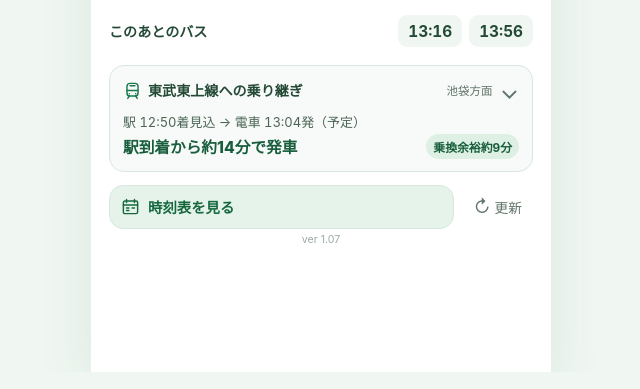
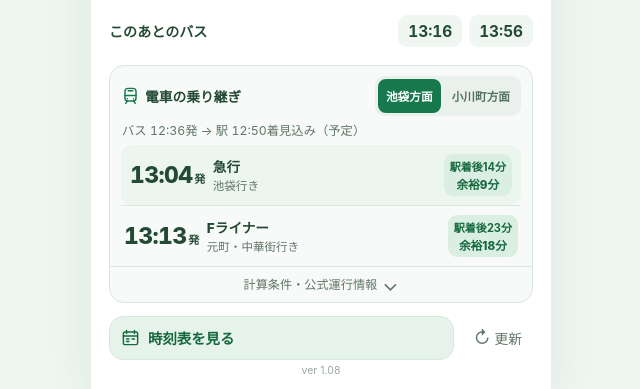
Before and after one commit to chihiros7/BussStops, a plain HTML site: page index.html in a window 1280 px wide. Shown: the part 428-817 px from the top of the page, without its empty margins (319-959 px from the left). Drawn offline with Linux system fonts and the light colour scheme.

Commit message:
Show two express train transfer options in compact BussStops card

```diff
--- a/app.js
+++ b/app.js
@@ -126,6 +126,8 @@ const DIRECTION_KEY = 'bussstops-direction';
 const TRAIN_DIRECTION_KEY = 'bussstops-train-direction';
 const BUS_TO_STATION_MINUTES = 14;
 const STATION_TRANSFER_MINUTES = 5;
+const MAX_CONNECTION_WAIT_MINUTES = 120;
+const EXCLUDED_TRAIN_KINDS = new Set(['TJライナー', '普通']);
 let currentDirection = 'outbound';
 let trainDirection = 'up';
 let selectedDaytype = 'weekday';
@@ -222,7 +224,7 @@ function getRailServiceDepartures(serviceDay, direction) {
     return results;
 }
 
-function findUpcomingTrains(at, direction = trainDirection, limit = 3) {
+function findUpcomingTrains(at, direction = trainDirection, limit = 3, matches = () => true) {
     const serviceDay = new Date(at.getFullYear(), at.getMonth(), at.getDate());
     // 0～2時台の終電は前日のダイヤに属する。
     if (at.getHours() < 3) serviceDay.setDate(serviceDay.getDate() - 1);
@@ -232,7 +234,7 @@ function findUpcomingTrains(at, direction = trainDirection, limit = 3) {
         trains.push(...getRailServiceDepartures(day, direction));
     }
     return trains
-        .filter(train => train.departure.getTime() >= at.getTime())
+        .filter(train => train.departure.getTime() >= at.getTime() && matches(train))
         .sort((a, b) => a.departure - b.departure)
         .slice(0, limit);
 }
@@ -245,89 +247,83 @@ function getTransferEstimate(nextBus, direction = trainDirection) {
     if (!nextBus) return null;
     const stationArrival = new Date(nextBus.departure.getTime() + BUS_TO_STATION_MINUTES * 60000);
     const platformReady = new Date(stationArrival.getTime() + STATION_TRANSFER_MINUTES * 60000);
-    const train = findUpcomingTrains(platformReady, direction, 1)[0] ?? null;
+    const candidates = findUpcomingTrains(platformReady, direction, 2, train =>
+        !EXCLUDED_TRAIN_KINDS.has(train.kind) &&
+        train.departure.getTime() - stationArrival.getTime() <= MAX_CONNECTION_WAIT_MINUTES * 60000
+    ).map(train => ({
+        ...train,
+        waitMinutes: Math.floor((train.departure - stationArrival) / 60000),
+        bufferMinutes: Math.floor((train.departure - platformReady) / 60000)
+    }));
     return {
         stationArrival,
         platformReady,
-        train,
-        waitMinutes: train ? Math.floor((train.departure - stationArrival) / 60000) : null,
-        bufferMinutes: train ? Math.floor((train.departure - platformReady) / 60000) : null
+        candidates
     };
 }
 
 function renderTrainDisplay(now, nextBus) {
     document.getElementById('train-section').hidden = currentDirection !== 'outbound';
+    if (currentDirection !== 'outbound') return;
     const railServiceDay = new Date(now.getFullYear(), now.getMonth(), now.getDate() - (now.getHours() < 3 ? 1 : 0));
     const railHoliday = usesRailHolidayTimetable(railServiceDay);
     document.getElementById('train-daytype-badge').textContent = railHoliday ? '土日祝・予定' : '平日・予定';
-    document.getElementById('train-quick-direction').textContent = trainDirection === 'up' ? '池袋方面' : '小川町方面';
     for (const direction of ['up', 'down']) {
         const button = document.getElementById(`train-${direction}`);
         const active = trainDirection === direction;
         button.classList.toggle('active', active);
         button.setAttribute('aria-pressed', String(active));
     }
-    const trains = findUpcomingTrains(now, trainDirection, 3);
-    const time = document.getElementById('train-next-time');
-    const remaining = document.getElementById('train-countdown');
-    const details = document.getElementById('train-next-detail');
-    const list = document.getElementById('train-upcoming-list');
+    const arrival = document.getElementById('train-station-arrival');
+    const list = document.getElementById('train-candidates');
     list.replaceChildren();
-    if (trains.length === 0) {
-        time.textContent = '--:--';
-        remaining.textContent = '発車予定がありません';
-        details.textContent = '';
-    } else {
-        const next = trains[0];
-        const seconds = Math.max(0, Math.ceil((next.departure - now) / 1000));
-        time.textContent = formatClock(next.departure);
-        remaining.textContent = seconds >= 3600
-            ? `あと ${Math.floor(seconds / 3600)}時間${Math.floor((seconds % 3600) / 60)}分`
-            : `あと ${Math.floor(seconds / 60)}分${String(seconds % 60).padStart(2, '0')}秒`;
-        details.textContent = `${next.kind}・${next.destination}行き${next.kind === 'TJライナー' ? '（座席指定券が必要）' : ''}`;
-    }
-    for (const train of trains.slice(1)) {
+    if (!nextBus) {
+        arrival.textContent = '本日の駅行きバスは終了しました';
         const item = document.createElement('li');
-        const departure = document.createElement('time');
-        departure.className = 'train-upcoming-time';
-        departure.textContent = formatClock(train.departure);
-        const label = document.createElement('span');
-        label.className = 'train-upcoming-detail';
-        label.textContent = `${train.kind}・${train.destination}行き`;
-        item.append(departure, label);
+        item.className = 'train-candidate-empty';
+        item.textContent = '次の運行日に乗り継ぎ候補を確認してね';
         list.appendChild(item);
-    }
-
-    const connection = document.getElementById('connection-block');
-    connection.hidden = currentDirection !== 'outbound';
-    if (currentDirection !== 'outbound') return;
-    const arrival = document.getElementById('connection-bus-arrival');
-    const suggested = document.getElementById('connection-train');
-    const quickRoute = document.getElementById('train-quick-route');
-    const quickWait = document.getElementById('train-quick-wait');
-    const quickBuffer = document.getElementById('train-quick-buffer');
-    quickBuffer.hidden = true;
-    if (!nextBus) {
-        arrival.textContent = '本日の駅行きバスは終了しています';
-        suggested.textContent = '次の運行日にご確認ください';
-        quickRoute.textContent = '本日の駅行きバスは終了しました';
-        quickWait.textContent = '電車の時刻はタップして確認';
         return;
     }
     const estimate = getTransferEstimate(nextBus);
-    const { stationArrival, train, bufferMinutes, waitMinutes } = estimate;
-    arrival.textContent = `バス ${formatClock(nextBus.departure)}発 → 駅 ${formatClock(stationArrival)}着の目安`;
-    suggested.textContent = train
-        ? `乗換候補：${formatClock(train.departure)}発 ${train.kind}（余裕約${bufferMinutes}分）`
-        : '乗り継ぎ候補が見つかりません';
-    quickRoute.textContent = train
-        ? `駅 ${formatClock(stationArrival)}着見込 → 電車 ${formatClock(train.departure)}発（予定）`
-        : `駅 ${formatClock(stationArrival)}着見込 → 電車候補なし`;
-    quickWait.textContent = train ? `駅到着から約${waitMinutes}分で発車` : '候補の電車が見つかりません';
-    if (train) {
-        quickBuffer.hidden = false;
-        quickBuffer.textContent = `乗換余裕約${bufferMinutes}分`;
-        quickBuffer.classList.toggle('tight', bufferMinutes < 5);
+    arrival.textContent = `バス ${formatClock(nextBus.departure)}発 → 駅 ${formatClock(estimate.stationArrival)}着見込み（予定）`;
+    if (estimate.candidates.length === 0) {
+        const item = document.createElement('li');
+        item.className = 'train-candidate-empty';
+        item.textContent = 'この時間帯に対象の電車はありません';
+        list.appendChild(item);
+        return;
+    }
+    for (const train of estimate.candidates) {
+        const item = document.createElement('li');
+        item.className = 'train-candidate';
+        const departure = document.createElement('time');
+        departure.className = 'train-candidate-time';
+        departure.dateTime = train.departure.toISOString();
+        departure.textContent = formatClock(train.departure);
+        const departureUnit = document.createElement('small');
+        departureUnit.className = 'train-candidate-departure-unit';
+        departureUnit.textContent = '発';
+        departure.appendChild(departureUnit);
+        const route = document.createElement('span');
+        route.className = 'train-candidate-route';
+        const kind = document.createElement('span');
+        kind.className = 'train-candidate-kind';
+        kind.textContent = train.kind;
+        const destination = document.createElement('span');
+        destination.className = 'train-candidate-destination';
+        destination.textContent = `${train.destination}行き${train.departure.toDateString() !== estimate.stationArrival.toDateString() ? '・翌日' : ''}`;
+        route.append(kind, destination);
+        const buffer = document.createElement('span');
+        buffer.className = `train-candidate-buffer ${train.bufferMinutes >= 6 ? 'safe' : train.bufferMinutes >= 3 ? 'warning' : 'danger'}`;
+        const wait = document.createElement('small');
+        wait.textContent = `駅着後${train.waitMinutes}分`;
+        const bufferValue = document.createElement('strong');
+        bufferValue.textContent = `余裕${train.bufferMinutes}分`;
+        buffer.append(wait, bufferValue);
+        buffer.title = `駅到着から電車発車まで約${train.waitMinutes}分、駅構内の移動を5分と見込んだ余裕`;
+        item.append(departure, route, buffer);
+        list.appendChild(item);
     }
 }
 
--- a/index.html
+++ b/index.html
@@ -6,7 +6,7 @@
     <meta name="theme-color" content="#16784c">
     <meta name="description" content="パークタウン入口と東松山駅のバスの発車時刻を、わかりやすく確認できるアプリです。">
     <title>BussStops | 東松山バス</title>
-    <link rel="stylesheet" href="style.css?v=107">
+    <link rel="stylesheet" href="style.css?v=108">
     <link rel="manifest" href="manifest.json">
     <meta name="apple-mobile-web-app-capable" content="yes">
     <meta name="apple-mobile-web-app-status-bar-style" content="default">
@@ -52,46 +52,29 @@
                     <ul id="upcoming-list" class="upcoming-list"><li class="empty-upcoming">確認中...</li></ul>
                 </section>
                 <section id="train-section" class="train-section" aria-labelledby="train-title">
-                    <h2 id="train-title" class="visually-hidden">東武東上線への乗り継ぎ</h2>
+                    <div class="train-compact-header">
+                        <h2 id="train-title" class="train-section-title">
+                            <svg class="train-icon" aria-hidden="true" viewBox="0 0 24 24" fill="none" stroke="currentColor" stroke-width="1.8" stroke-linecap="round" stroke-linejoin="round"><rect x="5" y="3" width="14" height="16" rx="4"/><path d="M5 12h14M8 16h.01M16 16h.01M8 19l-2 3M16 19l2 3M9 6h6"/></svg>
+                            電車の乗り継ぎ
+                        </h2>
+                        <div class="train-direction-picker" role="group" aria-label="電車の方向">
+                            <button id="train-up" class="train-direction-btn" type="button" aria-pressed="true">池袋方面</button>
+                            <button id="train-down" class="train-direction-btn" type="button" aria-pressed="false">小川町方面</button>
+                        </div>
+                    </div>
+                    <p id="train-station-arrival" class="train-station-arrival">バスと駅到着の目安を計算中...</p>
+                    <ol id="train-candidates" class="train-candidates" aria-label="乗換候補の電車2本">
+                        <li class="train-candidate-empty">乗換候補を確認中...</li>
+                    </ol>
                     <button id="train-toggle" class="train-toggle" type="button" aria-expanded="false" aria-controls="train-details">
-                        <span class="train-toggle-heading">
-                            <span class="train-toggle-label">
-                                <svg class="train-icon" aria-hidden="true" viewBox="0 0 24 24" fill="none" stroke="currentColor" stroke-width="1.8" stroke-linecap="round" stroke-linejoin="round"><rect x="5" y="3" width="14" height="16" rx="4"/><path d="M5 12h14M8 16h.01M16 16h.01M8 19l-2 3M16 19l2 3M9 6h6"/></svg>
-                                <span>東武東上線への乗り継ぎ</span>
-                            </span>
-                            <span class="train-toggle-direction" id="train-quick-direction">池袋方面</span>
-                            <span class="train-toggle-chevron" aria-hidden="true">⌄</span>
-                        </span>
-                        <span id="train-quick-route" class="train-quick-route">駅到着と乗換候補を計算中...</span>
-                        <span class="train-quick-bottom">
-                            <span id="train-quick-wait" class="train-quick-wait">時刻表を確認中...</span>
-                            <span id="train-quick-buffer" class="train-quick-buffer" hidden></span>
-                        </span>
+                        計算条件・公式運行情報 <span class="train-toggle-chevron" aria-hidden="true">⌄</span>
                     </button>
                     <div id="train-details" class="train-details" hidden>
                         <div class="train-heading">
-                            <p class="train-eyebrow">東松山駅発・時刻表から計算</p>
+                            <p class="train-eyebrow">時刻表に基づく予測</p>
                             <span id="train-daytype-badge" class="train-data-badge">時刻表ベース</span>
                         </div>
-                        <div class="segmented-control" role="group" aria-label="電車の方向">
-                            <button id="train-up" class="segment-btn" type="button" aria-pressed="true">池袋方面</button>
-                            <button id="train-down" class="segment-btn" type="button" aria-pressed="false">小川町方面</button>
-                        </div>
-                        <div class="train-next-card">
-                            <p class="train-next-label">いまから次の電車</p>
-                            <div class="train-next-row">
-                                <strong id="train-next-time" class="train-next-time" aria-live="off">--:--</strong>
-                                <span id="train-countdown" class="train-countdown">計算中...</span>
-                            </div>
-                            <p id="train-next-detail" class="train-next-detail">電車の情報を確認中...</p>
-                        </div>
-                        <ul id="train-upcoming-list" class="train-upcoming-list" aria-label="そのあとの電車"></ul>
-                        <div id="connection-block" class="connection-block">
-                            <p class="connection-heading">このバスからの乗り継ぎ目安</p>
-                            <p id="connection-bus-arrival" class="connection-arrival">駅への到着目安を計算中...</p>
-                            <p id="connection-train" class="connection-train">乗れる電車を確認中...</p>
-                            <p class="connection-note">バス約14分＋駅構内の移動約5分で試算。道路状況などで変わるため、乗り継ぎ保証ではありません。</p>
-                        </div>
+                        <p class="connection-note">TJライナー・普通列車は除外。バス約14分＋駅構内の移動約5分で計算し、駅到着から2時間以内の候補を表示します。道路状況などで変わるため、乗り継ぎ保証ではありません。</p>
                         <div class="train-links">
                             <a href="https://www.tobu.co.jp/railway/guide/station/info/7408.html" target="_blank" rel="noopener noreferrer">公式の駅時刻表</a>
                             <a href="https://www.tobu.co.jp/service_status/" target="_blank" rel="noopener noreferrer">最新の運行情報</a>
@@ -106,7 +89,7 @@
                     </button>
                     <button id="refresh-btn" class="refresh-btn" type="button"><span aria-hidden="true">↻</span> 更新</button>
                 </div>
-                <p class="app-version">ver 1.07</p>
+                <p class="app-version">ver 1.08</p>
             </section>
             <section id="timetable-view" class="screen timetable-screen" aria-labelledby="timetable-title" hidden>
                 <div class="timetable-heading">
@@ -140,7 +123,7 @@
             </section>
         </main>
     </div>
-    <script src="train-data.js?v=107"></script>
-    <script src="app.js?v=107"></script>
+    <script src="train-data.js?v=108"></script>
+    <script src="app.js?v=108"></script>
 </body>
 </html>
--- a/style.css
+++ b/style.css
@@ -118,19 +118,32 @@ button:focus-visible { outline: 3px solid #e9a33d; outline-offset: 3px; }
     background: #f7faf8;
     overflow: hidden;
 }
-.train-toggle { display: block; width: 100%; padding: 12px 13px; border: 0; background: transparent; color: inherit; text-align: left; cursor: pointer; }
-.train-toggle-heading { display: flex; align-items: center; gap: 7px; min-width: 0; }
-.train-toggle-label { display: inline-flex; align-items: center; gap: 6px; min-width: 0; font-size: .88rem; font-weight: 800; }
+.train-compact-header { display: flex; justify-content: space-between; align-items: center; gap: 7px; padding: 10px 11px 0; }
+.train-section-title { display: flex; align-items: center; gap: 5px; flex: none; font-size: .86rem; font-weight: 800; }
 .train-icon { width: 19px; height: 19px; color: var(--green); flex: none; }
-.train-toggle-direction { margin-left: auto; flex: none; font-size: .72rem; color: var(--text-muted); }
-.train-toggle-chevron { font-size: 1.55rem; line-height: 1; color: var(--text-muted); transition: transform .2s ease; }
+.train-direction-picker { display: flex; align-items: center; gap: 3px; padding: 3px; border-radius: 10px; background: #eaf1ec; }
+.train-direction-btn { flex: none; min-height: 34px; padding: 6px 8px; border: 0; border-radius: 8px; background: transparent; color: #547261; font-size: .73rem; font-weight: 750; cursor: pointer; white-space: nowrap; }
+.train-direction-btn.active { background: var(--green); color: #fff; }
+.train-station-arrival { padding: 5px 12px 6px; color: var(--text-muted); font-size: .77rem; font-variant-numeric: tabular-nums; }
+.train-candidates { list-style: none; margin: 0; padding: 0 11px; }
+.train-candidate { display: flex; align-items: center; gap: 8px; padding: 9px 3px; border-top: 1px solid var(--green-border); min-height: 56px; }
+.train-candidate:first-child { border-top: 0; background: #ecf6ef; border-radius: 10px; padding: 9px; }
+.train-candidate-time { font-size: 1.43rem; font-weight: 850; letter-spacing: -.025em; font-variant-numeric: tabular-nums; flex: none; }
+.train-candidate-departure-unit { margin-left: 2px; font-size: .69rem; font-weight: 700; }
+.train-candidate-route { display: flex; flex: 1; flex-direction: column; gap: 1px; min-width: 0; }
+.train-candidate-kind { font-size: .85rem; font-weight: 800; color: var(--green-dark); white-space: nowrap; }
+.train-candidate-destination { font-size: .72rem; color: var(--text-muted); white-space: nowrap; overflow: hidden; text-overflow: ellipsis; }
+.train-candidate-buffer { display: flex; flex: none; flex-direction: column; align-items: center; gap: 1px; border-radius: 9px; padding: 4px 6px; font-size: .74rem; white-space: nowrap; }
+.train-candidate-buffer small { font-size: .69rem; font-weight: 650; }
+.train-candidate-buffer strong { font-size: .73rem; font-weight: 800; }
+.train-candidate-buffer.safe { background: #daeee1; color: #16683f; }
+.train-candidate-buffer.warning { background: #fff0d5; color: #92520e; }
+.train-candidate-buffer.danger { background: #fbe2e0; color: #a13229; }
+.train-candidate-empty { padding: 14px 3px; color: var(--text-muted); font-size: .85rem; }
+.train-toggle { display: flex; align-items: center; justify-content: center; gap: 5px; width: 100%; min-height: 34px; padding: 7px 10px; border: 0; border-top: 1px solid var(--green-border); background: transparent; color: var(--text-muted); font-size: .76rem; cursor: pointer; }
+.train-toggle-chevron { font-size: 1.3rem; line-height: 1; transition: transform .2s ease; }
 .train-toggle[aria-expanded="true"] .train-toggle-chevron { transform: rotate(180deg); }
-.train-quick-route { display: block; margin-top: 9px; font-size: .81rem; color: #4b6555; font-variant-numeric: tabular-nums; }
-.train-quick-bottom { display: flex; justify-content: space-between; align-items: center; gap: 8px; margin-top: 3px; }
-.train-quick-wait { font-size: .98rem; font-weight: 800; color: #185e3c; }
-.train-quick-buffer { flex: none; padding: 4px 7px; border-radius: 999px; background: #def0e3; color: #185e3c; font-size: .74rem; font-weight: 750; }
-.train-quick-buffer.tight { background: #fff0db; color: #92520e; }
-.train-details { padding: 14px 13px 16px; border-top: 1px solid var(--green-border); }
+.train-details { padding: 12px 13px 16px; border-top: 1px solid var(--green-border); }
 .train-heading { display: flex; align-items: center; justify-content: space-between; gap: 12px; margin-bottom: 12px; }
 .train-eyebrow { font-size: .77rem; color: var(--text-muted); }
 .train-data-badge {
@@ -142,21 +155,7 @@ button:focus-visible { outline: 3px solid #e9a33d; outline-offset: 3px; }
     font-size: .76rem;
     font-weight: 750;
 }
-.train-next-card { margin-top: 12px; border-radius: 12px; padding: 12px; background: #fff; border: 1px solid #e3ece6; }
-.train-next-label { font-size: .85rem; color: var(--text-muted); }
-.train-next-row { display: flex; align-items: baseline; flex-wrap: wrap; gap: 12px; margin: 4px 0; }
-.train-next-time { font-size: 2rem; font-weight: 800; font-variant-numeric: tabular-nums; line-height: 1.35; letter-spacing: -.02em; }
-.train-countdown { color: var(--green); font-size: 1.12rem; font-weight: 750; font-variant-numeric: tabular-nums; }
-.train-next-detail { font-size: .91rem; color: #42634d; font-weight: 650; }
-.train-upcoming-list { list-style: none; padding: 0 4px; margin-top: 7px; }
-.train-upcoming-list li { display: flex; justify-content: space-between; align-items: center; gap: 8px; padding: 11px 0; border-bottom: 1px solid #e3ece6; }
-.train-upcoming-time { font-size: 1rem; font-weight: 750; font-variant-numeric: tabular-nums; }
-.train-upcoming-detail { font-size: .83rem; color: var(--text-muted); text-align: right; }
-.connection-block { margin-top: 17px; background: #e5f3e9; padding: 14px; border-radius: 13px; }
-.connection-heading { color: #17683f; font-size: .86rem; font-weight: 800; }
-.connection-arrival { margin-top: 9px; color: #2d5540; font-size: .9rem; }
-.connection-train { margin-top: 5px; font-size: 1.06rem; font-weight: 800; color: #185e3c; }
-.connection-note { margin-top: 9px; font-size: .78rem; line-height: 1.6; color: #526d5c; }
+.connection-note { font-size: .78rem; line-height: 1.6; color: #526d5c; }
 .train-links { display: flex; gap: 9px; margin-top: 15px; flex-wrap: wrap; }
 .train-links a { display: inline-flex; align-items: center; min-height: 48px; border-radius: 9px; padding: 8px 11px; border: 1px solid #bbd7c6; color: #16683f; background: white; text-decoration: none; font-size: .86rem; font-weight: 750; }
 .train-links a:focus-visible { outline: 3px solid #e9a33d; outline-offset: 2px; }
```
Also changed, not shown: service-worker.js (+4 -4 lines), 1 other file.
